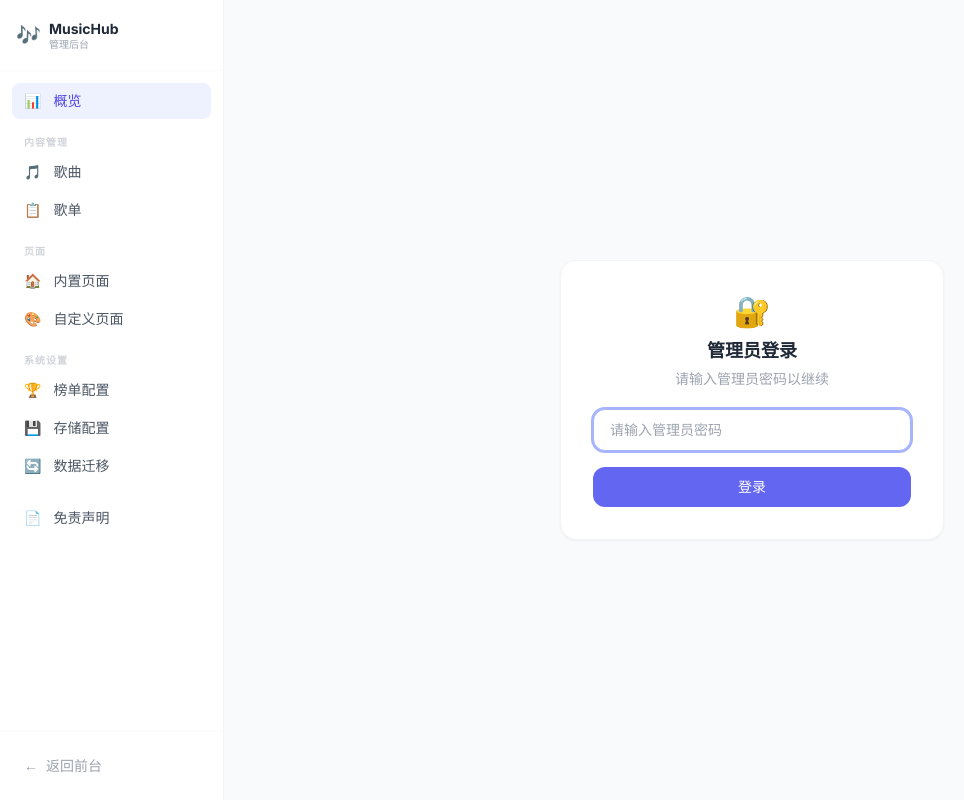
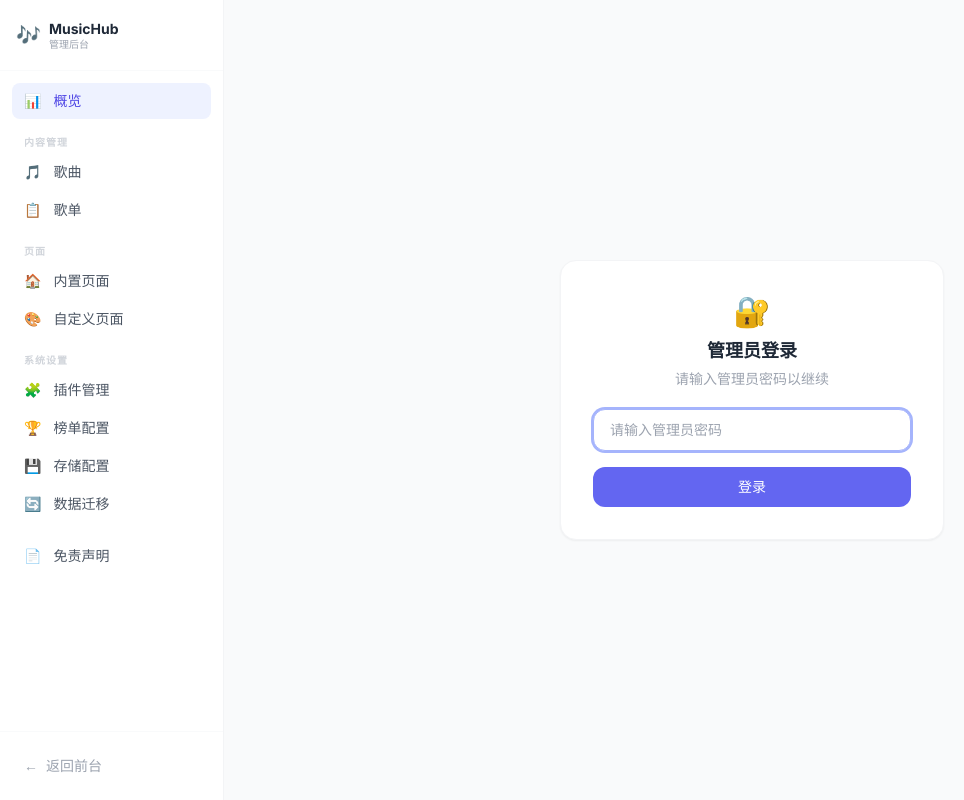
Before and after one commit to Jason-purse/music-hub-next, a Next.js app: page /admin in a window 1280 px wide. Shown: the whole page, without its empty margins (0-964 px from the left). Built offline with nearby package versions, Linux system fonts and the light colour scheme; no server answers.

Commit message:
feat: Admin 后台移动端适配 — 汉堡菜单+抽屉侧边栏
- 桌面端保持固定侧边栏不变
- 移动端顶部栏+汉堡按钮，点击展开抽屉
- 抽屉带遮罩，点遮罩/×/导航项自动关闭
- 导航加入「插件管理」入口

```diff
--- a/app/admin/layout.tsx
+++ b/app/admin/layout.tsx
@@ -26,6 +26,7 @@ const navSections = [
   {
     title: '系统设置',
     items: [
+      { icon: '🧩', label: '插件管理', href: '/admin/plugins' },
       { icon: '🏆', label: '榜单配置', href: '/admin/settings/rankings' },
       { icon: '💾', label: '存储配置', href: '/admin/settings/storage' },
       { icon: '🔄', label: '数据迁移', href: '/admin/settings/migration' },
@@ -36,24 +37,93 @@ const navSections = [
   },
 ]
 
+function Sidebar({ onClose }: { onClose?: () => void }) {
+  const pathname = usePathname()
+
+  function isActive(href: string) {
+    if (href === '/admin') return pathname === '/admin'
+    return pathname.startsWith(href)
+  }
+
+  return (
+    <aside className="w-56 h-full bg-white border-r border-gray-100 flex flex-col overflow-hidden">
+      {/* Logo */}
+      <div className="px-4 py-5 border-b border-gray-50 flex items-center justify-between">
+        <div className="flex items-center gap-2">
+          <span className="text-xl">🎶</span>
+          <div>
+            <div className="font-bold text-gray-800 text-sm leading-tight">MusicHub</div>
+            <div className="text-[10px] text-gray-400 leading-tight">管理后台</div>
+          </div>
+        </div>
+        {/* 移动端关闭按钮 */}
+        {onClose && (
+          <button onClick={onClose} className="md:hidden p-1 text-gray-400 hover:text-gray-600">
+            <svg className="w-5 h-5" viewBox="0 0 24 24" fill="none" stroke="currentColor" strokeWidth="2">
+              <line x1="18" y1="6" x2="6" y2="18" /><line x1="6" y1="6" x2="18" y2="18" />
+            </svg>
+          </button>
+        )}
+      </div>
+
+      {/* 导航 */}
+      <nav className="flex-1 overflow-y-auto px-3 py-3 space-y-4">
+        {navSections.map((section, si) => (
+          <div key={si}>
+            {section.title && (
+              <div className="text-[10px] uppercase tracking-widest text-gray-300 font-semibold px-3 mb-1">
+                {section.title}
+              </div>
+            )}
+            <div className="space-y-0.5">
+              {section.items.map(item => (
+                <Link
+                  key={item.href}
+                  href={item.href}
+                  onClick={onClose}
+                  className={`flex items-center gap-3 px-3 py-2 text-sm rounded-lg transition ${
+                    isActive(item.href)
+                      ? 'bg-indigo-50 text-indigo-600 font-medium'
+                      : 'text-gray-600 hover:bg-gray-100'
+                  }`}
+                >
+                  <span>{item.icon}</span>
+                  <span>{item.label}</span>
+                </Link>
+              ))}
+            </div>
+          </div>
+        ))}
+      </nav>
+
+      {/* 底部返回 */}
+      <div className="px-3 py-4 border-t border-gray-50">
+        <Link
+          href="/"
+          onClick={onClose}
+          className="flex items-center gap-2 px-3 py-2 text-sm text-gray-400 hover:text-gray-600 hover:bg-gray-100 rounded-lg transition"
+        >
+          <span>←</span>
+          <span>返回前台</span>
+        </Link>
+      </div>
+    </aside>
+  )
+}
+
 export default function AdminLayout({ children }: { children: React.ReactNode }) {
-  const pathname = usePathname()
   const [token, setToken] = useState('')
   const [mounted, setMounted] = useState(false)
   const [password, setPassword] = useState('')
   const [loginErr, setLoginErr] = useState('')
   const [logging, setLogging] = useState(false)
+  const [drawerOpen, setDrawerOpen] = useState(false)
 
   useEffect(() => {
     const t = localStorage.getItem('admin_token') || ''
     setToken(t)
     setMounted(true)
   }, [])
-
-  function isActive(href: string) {
-    if (href === '/admin') return pathname === '/admin'
-    return pathname.startsWith(href)
-  }
 
   async function handleLogin(e: React.FormEvent) {
     e.preventDefault()
@@ -84,64 +154,53 @@ export default function AdminLayout({ children }: { children: React.ReactNode })
   return (
     <AdminTokenContext.Provider value={token}>
       <div className="flex h-screen overflow-hidden">
-        {/* 左侧侧边栏 */}
-        <aside className="w-56 shrink-0 bg-white border-r border-gray-100 flex flex-col overflow-hidden">
-          {/* Logo 区域 */}
-          <div className="px-4 py-5 border-b border-gray-50">
+
+        {/* 桌面端固定侧边栏 */}
+        <div className="hidden md:flex shrink-0">
+          <Sidebar />
+        </div>
+
+        {/* 移动端抽屉遮罩 */}
+        {drawerOpen && (
+          <div
+            className="fixed inset-0 z-40 bg-black/40 md:hidden"
+            onClick={() => setDrawerOpen(false)}
+          />
+        )}
+
+        {/* 移动端抽屉侧边栏 */}
+        <div className={`
+          fixed inset-y-0 left-0 z-50 md:hidden flex
+          transform transition-transform duration-250
+          ${drawerOpen ? 'translate-x-0' : '-translate-x-full'}
+        `}>
+          <Sidebar onClose={() => setDrawerOpen(false)} />
+        </div>
+
+        {/* 右侧内容区 */}
+        <main className="flex-1 overflow-y-auto bg-gray-50 flex flex-col min-w-0">
+
+          {/* 移动端顶部栏 */}
+          <div className="md:hidden flex items-center gap-3 px-4 py-3 bg-white border-b border-gray-100 shrink-0">
+            <button
+              onClick={() => setDrawerOpen(true)}
+              className="p-2 text-gray-500 hover:text-gray-700 hover:bg-gray-100 rounded-lg"
+              aria-label="打开菜单"
+            >
+              <svg className="w-5 h-5" viewBox="0 0 24 24" fill="none" stroke="currentColor" strokeWidth="2">
+                <line x1="3" y1="6" x2="21" y2="6" />
+                <line x1="3" y1="12" x2="21" y2="12" />
+                <line x1="3" y1="18" x2="21" y2="18" />
+              </svg>
+            </button>
             <div className="flex items-center gap-2">
-              <span className="text-xl">🎶</span>
-              <div>
-                <div className="font-bold text-gray-800 text-sm leading-tight">MusicHub</div>
-                <div className="text-[10px] text-gray-400 leading-tight">管理后台</div>
-              </div>
+              <span>🎶</span>
+              <span className="font-semibold text-gray-800 text-sm">MusicHub 管理后台</span>
             </div>
           </div>
 
-          {/* 导航区域 */}
-          <nav className="flex-1 overflow-y-auto px-3 py-3 space-y-4">
-            {navSections.map((section, si) => (
-              <div key={si}>
-                {section.title && (
-                  <div className="text-[10px] uppercase tracking-widest text-gray-300 font-semibold px-3 mb-1">
-                    {section.title}
-                  </div>
-                )}
-                <div className="space-y-0.5">
-                  {section.items.map(item => (
-                    <Link
-                      key={item.href}
-                      href={item.href}
-                      className={`flex items-center gap-3 px-3 py-2 text-sm rounded-lg transition ${
-                        isActive(item.href)
-                          ? 'bg-indigo-50 text-indigo-600 font-medium'
-                          : 'text-gray-600 hover:bg-gray-100'
-                      }`}
-                    >
-                      <span>{item.icon}</span>
-                      <span>{item.label}</span>
-                    </Link>
-                  ))}
-                </div>
-              </div>
-            ))}
-          </nav>
-
-          {/* 底部返回链接 */}
-          <div className="px-3 py-4 border-t border-gray-50">
-            <Link
-              href="/"
-              className="flex items-center gap-2 px-3 py-2 text-sm text-gray-400 hover:text-gray-600 hover:bg-gray-100 rounded-lg transition"
-            >
-              <span>←</span>
-              <span>返回前台</span>
-            </Link>
-          </div>
-        </aside>
-
-        {/* 右侧内容区 */}
-        <main className="flex-1 overflow-y-auto bg-gray-50">
           {!token ? (
-            <div className="flex items-center justify-center min-h-full p-8">
+            <div className="flex items-center justify-center flex-1 p-6">
               <div className="bg-white rounded-2xl shadow-sm border border-gray-100 p-8 w-full max-w-sm space-y-5">
                 <div className="text-center">
                   <div className="text-3xl mb-2">🔐</div>
```
Also changed, not shown: 1 other file (tests, documents, lock files or other folders).
